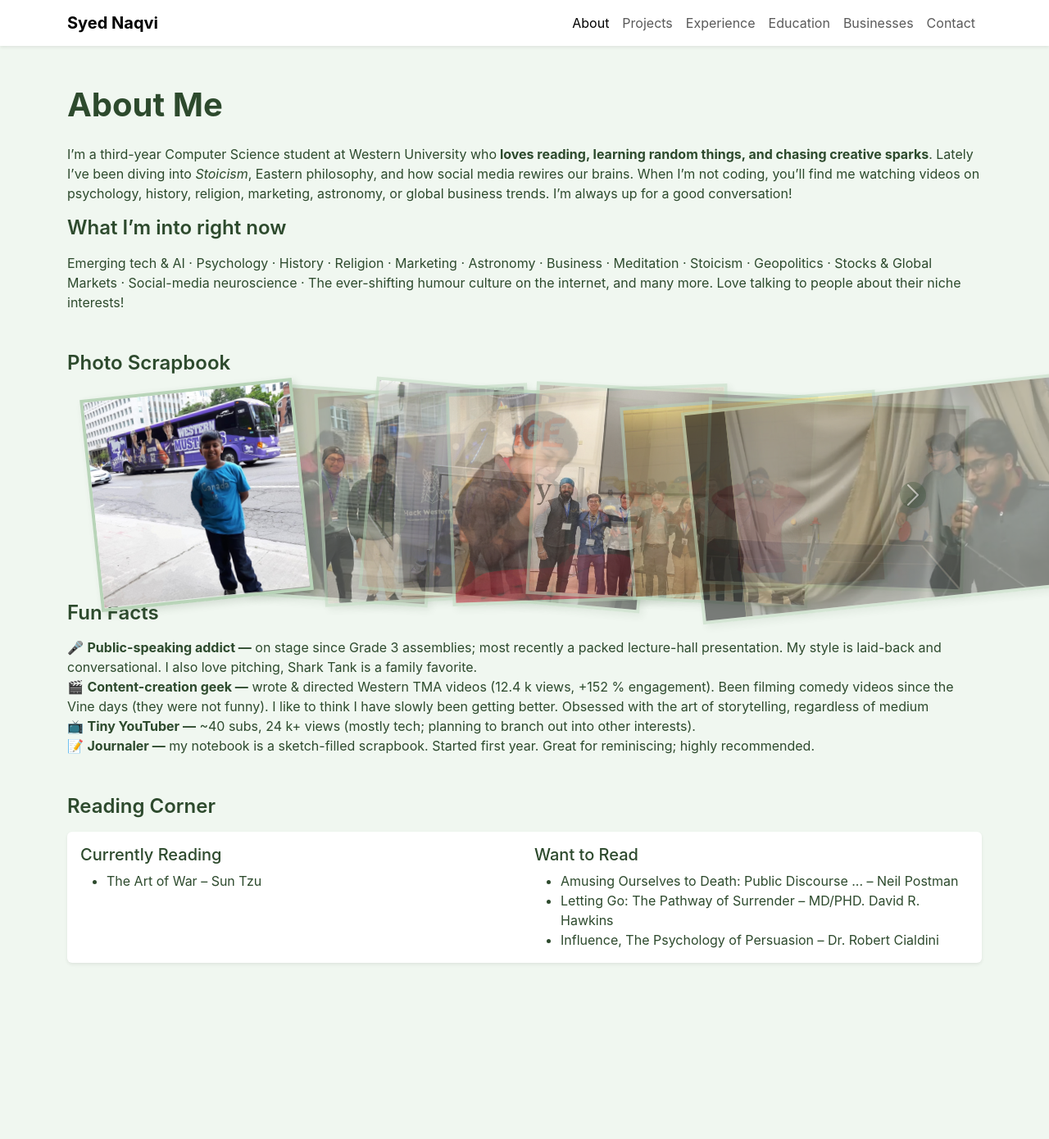
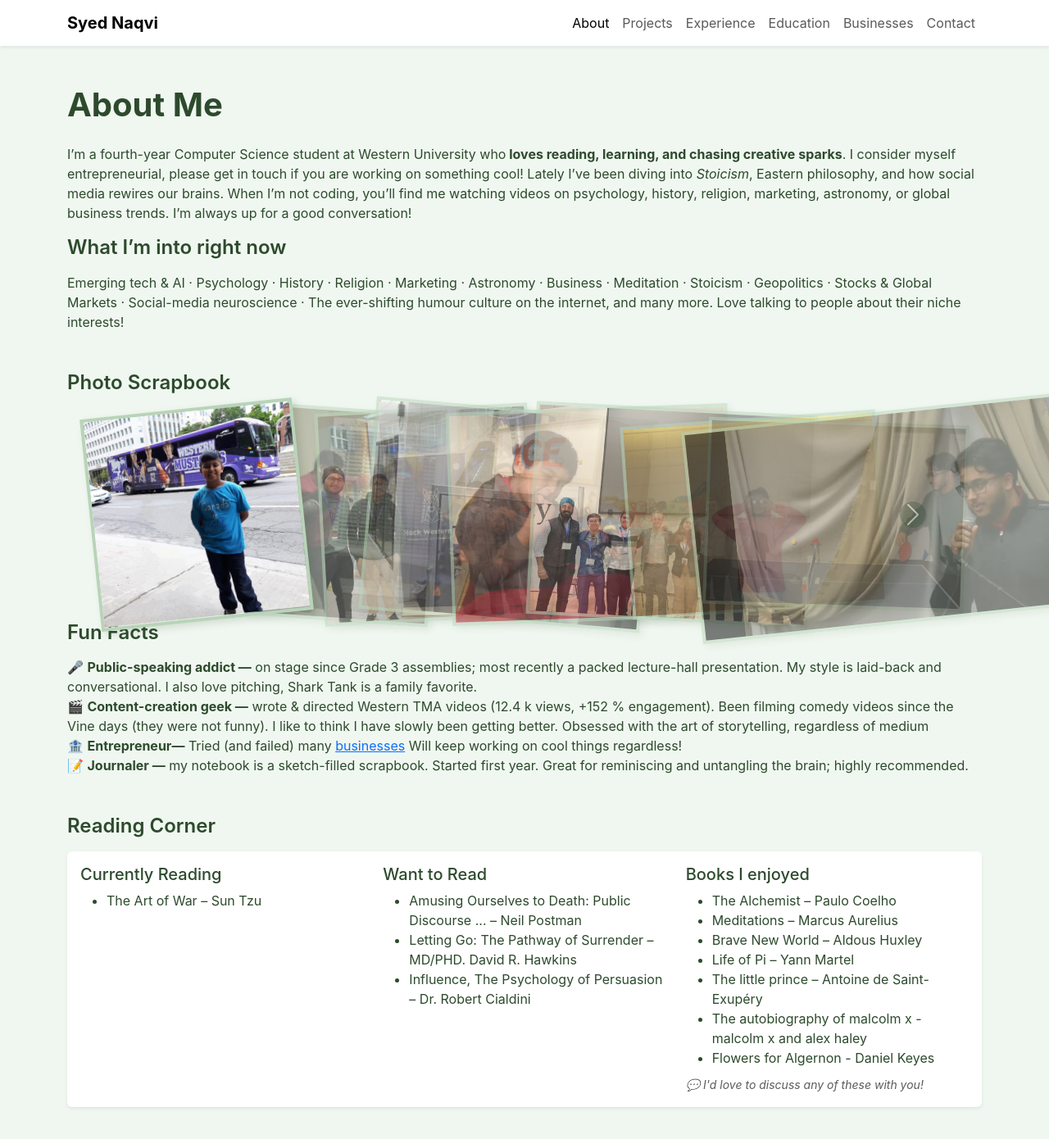
Before and after one commit to Faseeh-Naqvi/faseeh.ca, a React (Create React App) app in the folder my-portfolio/: page /about in a window 1280 px wide. Shown: the top 1390 px of the page at 82% size. Before the commit the page ends 1271 px from the top, so only its background shows below. Built offline with nearby package versions, Linux system fonts and the light colour scheme.

Commit message:
added have read section and updates the about

```diff
--- a/my-portfolio/src/pages/About.js
+++ b/my-portfolio/src/pages/About.js
@@ -1,4 +1,5 @@
 import React from 'react';
+import { Link } from 'react-router-dom';
 
 import './About.css';
 
@@ -27,6 +28,16 @@ export default function About() {
     'Influence, The Psychology of Persuasion – Dr. Robert Cialdini',
 
   ];
+  const haveRead = [
+    'The Alchemist – Paulo Coelho',
+    'Meditations – Marcus Aurelius',
+    'Brave New World – Aldous Huxley',
+    'Life of Pi – Yann Martel',
+    'The little prince – Antoine de Saint-Exupéry',
+    'The autobiography of malcolm x - malcolm x and alex haley',
+    'Flowers for Algernon - Daniel Keyes',
+
+  ];
 
   return (
     <div className="container py-5">
@@ -34,9 +45,9 @@ export default function About() {
 
       {/* ---------- Intro ---------- */}
       <p className="fs-lg">
-        I’m a third-year Computer Science student at Western University who
-        <strong> loves reading, learning random things, and chasing creative sparks</strong>.
-        Lately I’ve been diving into <em>Stoicism</em>, Eastern philosophy, and how
+        I’m a fourth-year Computer Science student at Western University who
+        <strong> loves reading, learning, and chasing creative sparks</strong>.
+        I consider myself entrepreneurial, please get in touch if you are working on something cool! Lately I’ve been diving into <em>Stoicism</em>, Eastern philosophy, and how
         social media rewires our brains. When I’m not coding, you’ll find me watching
         videos on psychology, history, religion, marketing, astronomy, or global
         business trends. I’m always up for a good conversation!
@@ -97,8 +108,8 @@ export default function About() {
         <ul className="list-unstyled">
           <li>🎤 <strong>Public-speaking addict —</strong> on stage since Grade 3 assemblies; most recently a packed lecture-hall presentation. My style is laid-back and conversational. I also love pitching, Shark Tank is a family favorite.</li>
           <li>🎬 <strong>Content-creation geek —</strong> wrote & directed Western TMA videos (12.4 k views, +152 % engagement). Been filming comedy videos since the Vine days (they were not funny). I like to think I have slowly been getting better. Obsessed with the art of storytelling, regardless of medium</li>
-          <li>📺 <strong>Tiny YouTuber —</strong> ~40 subs, 24 k+ views (mostly tech; planning to branch out into other interests).</li>
-          <li>📝 <strong>Journaler —</strong> my notebook is a sketch-filled scrapbook. Started first year. Great for reminiscing; highly recommended.</li>
+          <li>🏦 <strong>Entrepreneur—</strong> Tried (and failed) many <Link to="/business">businesses</Link> Will keep working on cool things regardless!</li>
+          <li>📝 <strong>Journaler —</strong> my notebook is a sketch-filled scrapbook. Started first year. Great for reminiscing and untangling the brain; highly recommended.</li>
         </ul>
       </div>
 
@@ -109,7 +120,7 @@ export default function About() {
           <div className="card-body">
             <div className="row">
               {/* Currently Reading */}
-              <div className="col-md-6 mb-3 mb-md-0">
+              <div className="col-md-4 mb-3 mb-md-0">
                 <h5 className="card-title">Currently Reading</h5>
                 <ul className="mb-0">
                   {currentlyReading.map((book, i) => (
@@ -118,13 +129,25 @@ export default function About() {
                 </ul>
               </div>
               {/* Want to Read */}
-              <div className="col-md-6">
+              <div className="col-md-4 mb-3 mb-md-0">
                 <h5 className="card-title">Want to Read</h5>
                 <ul className="mb-0">
                   {wantToRead.map((book, i) => (
                     <li key={i}>{book}</li>
                   ))}
                 </ul>
+              </div>
+              {/* Have Read */}
+              <div className="col-md-4">
+                <h5 className="card-title">Books I enjoyed</h5>
+                <ul className="mb-2">
+                  {haveRead.map((book, i) => (
+                    <li key={i}>{book}</li>
+                  ))}
+                </ul>
+                <small className="text-muted fst-italic">
+                  💬 I'd love to discuss any of these with you!
+                </small>
               </div>
             </div>
           </div>
```
